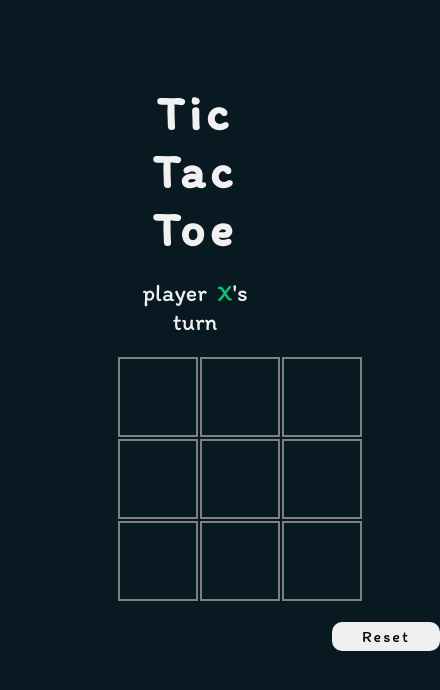
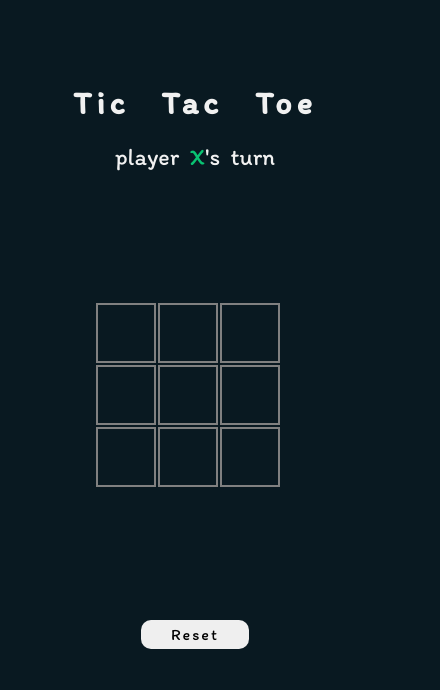
Before and after one commit to HarshJaiswani/Tic-Tac-Toe, a plain HTML site: page index.html in a window 390 px wide. Shown: the whole page, 440 px wide, since content can reach past the window. Drawn offline with Linux system fonts and the light colour scheme.

Commit message:
Version 1.0.0

```diff
--- a/style.css
+++ b/style.css
@@ -14,30 +14,25 @@ body{
     font-family: 'Itim', cursive;
 }
 .wrapper{
-    /* display: flex; */
-    /* flex-direction: column; */
-    width: 40vw;
+    display: flex;
+    flex-direction: column;
+    justify-content: center;
+    align-items: center;
     height: 80vh;
-    /* background-color: violet; */
 }
 h1{
     color: rgb(241, 241, 241);
     letter-spacing: 5px;
     word-spacing: 20px;
     font-size: 3rem;
-    /* height: 10vh; */
-    /* margin-top: 20px; */
     text-align: center;
-    /* background-color: tomato; */
 }
 #turn,.announcer{
     color: rgb(241, 241, 241);
     word-spacing: 5px;
-    /* letter-spacing: 5px; */
     text-align: center;
     font-size: 1.5rem;
     margin: 20px 0px;
-    /* background-color: chartreuse; */
 }
 .boxes{
     width: 260px;
@@ -50,18 +45,15 @@ h1{
     justify-content: center;
     align-items: center;
     font-size: 2rem;
-    /* box-shadow: 0px 0px 20px white, inset 0px 0px 5px #091921; */
     border: 2px solid grey;
     margin: 1px;
     width: 80px;
     height: 80px;
-    /* background-color: yellow; */
 }
 .tile:hover{
     cursor: pointer;
 }
 #reset{
-    /* background-color: crimson; */
     font-family: 'Itim', cursive;
     border-radius: 10px;
     font-size: 1rem;
@@ -70,7 +62,7 @@ h1{
     margin: auto;
     margin-top: 20px;
     border: none;
-    margin-left: 215px;
+    /* margin-left: 215px; */
     padding: 5px 30px;
 }
 #reset:hover{
@@ -85,3 +77,18 @@ h1{
 .hide{
     display: none;
 }
+@media screen and (max-width: 600px) {
+    h1{
+        font-size: 2rem;
+    }
+    .turn,.announcer{
+        font-size: 0.9rem;
+    }
+    .tile{
+        width: 60px;
+        height: 60px;
+    }
+    .boxes{
+        width: 200px;
+    }
+}
```
Also changed, not shown: 1 other file.
